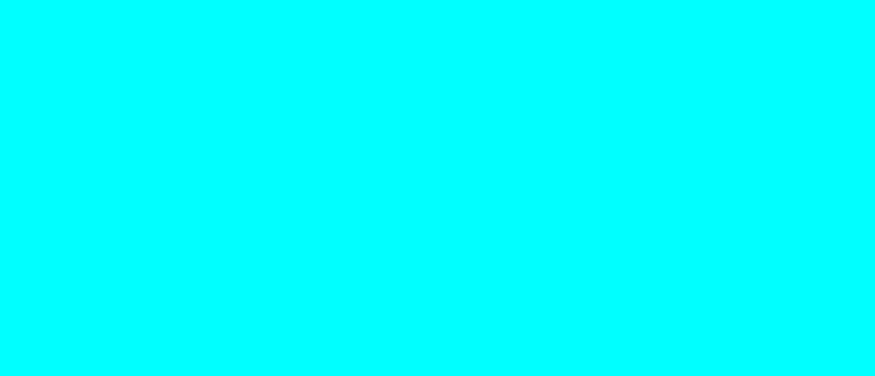
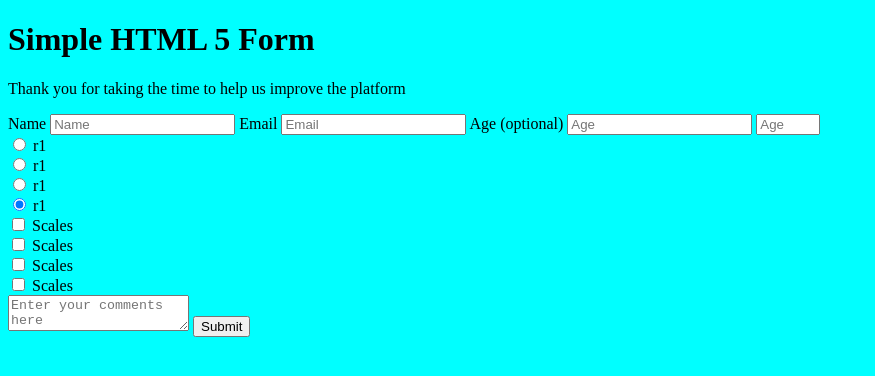
Before and after one commit to Ledwos/simpleForm, a plain HTML site: page index.html in a window 1280 px wide. Shown: the whole page, without its empty margins (0-875 px from the left). Drawn offline with Linux system fonts and the light colour scheme.

Commit message:
stories 1-16 rough

```diff
--- a/index.html
+++ b/index.html
@@ -1,12 +1,72 @@
 <!DOCTYPE html>
 <html lang="en">
+
 <head>
     <meta charset="UTF-8">
     <meta name="viewport" content="width=device-width, initial-scale=1.0">
     <title>Simple Form</title>
     <link rel="stylesheet" href="index.css">
 </head>
+
 <body>
+    <h1>Simple HTML 5 Form</h1>
+    <p id="description">
+        Thank you for taking the time to help us improve the platform
+    </p>
+    <form id="simple-html-form">
+        <label for="name"  id="name-label">Name</label>
+        <input type="text" id="name" placeholder="Name" required>
+        <label for="email" id="email-label">Email</label>
+        <input type="text" id="email" placeholder="Email"
+            pattern="[a-zA-Z0-9!#$%&amp;'*+\/=?^_`{|}~.-]+@[a-zA-Z0-9-]+(\.[a-zA-Z0-9-]+)*" required>
+        <label for="number" id="number-label">Age (optional)</label>
+        <input type="text" id="number" pattern="[0-9]{1,3}" required placeholder="Age">
+        <input type="number" id="number2" min="0" max="100" required placeholder="Age">
+        <!-- ^ Normally would've used type 'number' which would eliminate -->
+        <!--   this error all together, but you wanted the error :) -->
+        <div id="radio field">
+            <div class="radio-element">
+                <input type="radio" id="" name="radio-group" value=""
+                       checked>
+                <label for="">r1</label>
+            </div>
+            <div class="radio-element">
+                <input type="radio" id="" name="radio-group" value=""
+                       checked>
+                <label for="">r1</label>
+            </div>
+            <div class="radio-element">
+                <input type="radio" id="" name="radio-group" value=""
+                       checked>
+                <label for="">r1</label>
+            </div>
+            <div class="radio-element">
+                <input type="radio" id="" name="radio-group" value=""
+                       checked>
+                <label for="">r1</label>
+            </div>
+        </div>
+        <div id="checkbox-field">
+            <div class="checkbox-element">
+                <input type="checkbox" id="scales" name="scales">
+                <label for="scales">Scales</label>
+            </div>
+            <div class="checkbox-element">
+                <input type="checkbox" id="scales" name="scales">
+                <label for="scales">Scales</label>
+            </div>
+            <div class="checkbox-element">
+                <input type="checkbox" id="scales" name="scales">
+                <label for="scales">Scales</label>
+            </div>
+            <div class="checkbox-element">
+                <input type="checkbox" id="scales" name="scales">
+                <label for="scales">Scales</label>
+            </div>
+        </div>
+        <textarea id="form-textarea" placeholder="Enter your comments here"></textarea>
+        <button type="submit">Submit</button>
+    </form>
+</body>
 
-</body>
 </html>
```
